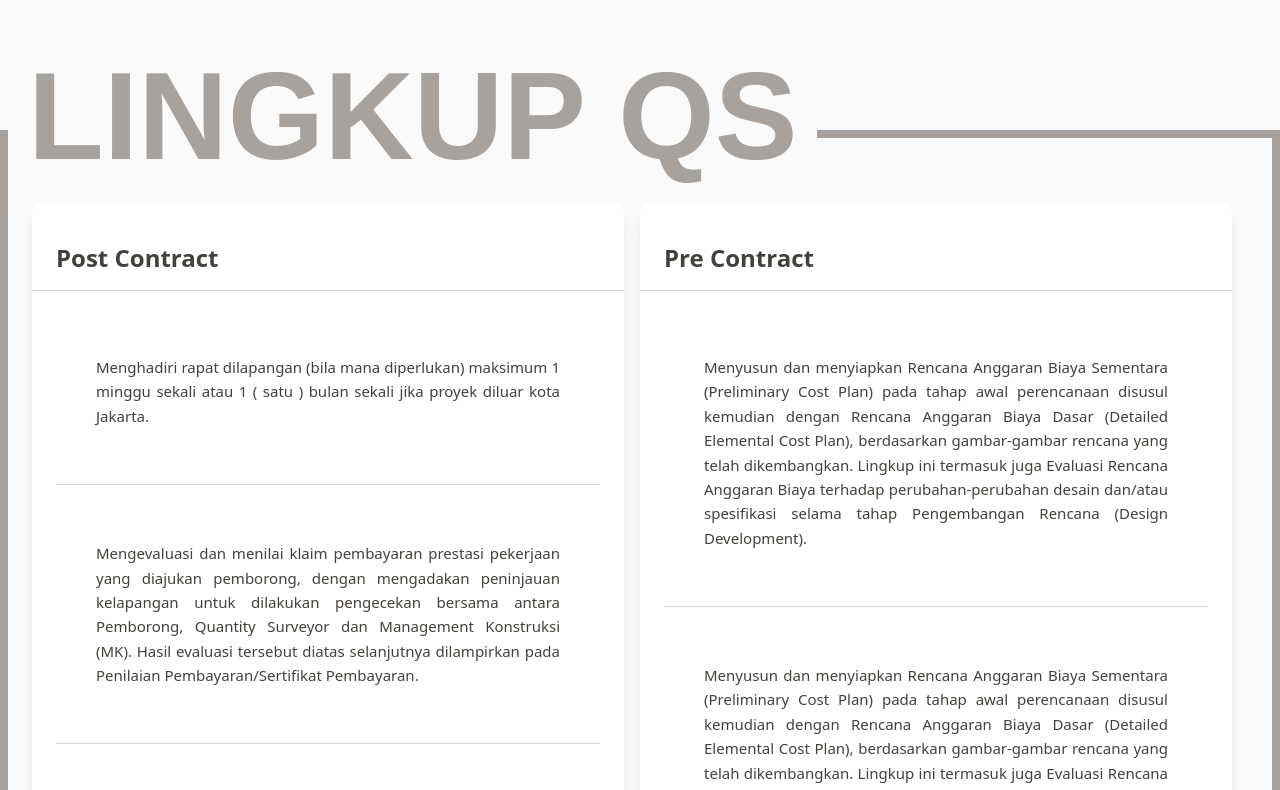
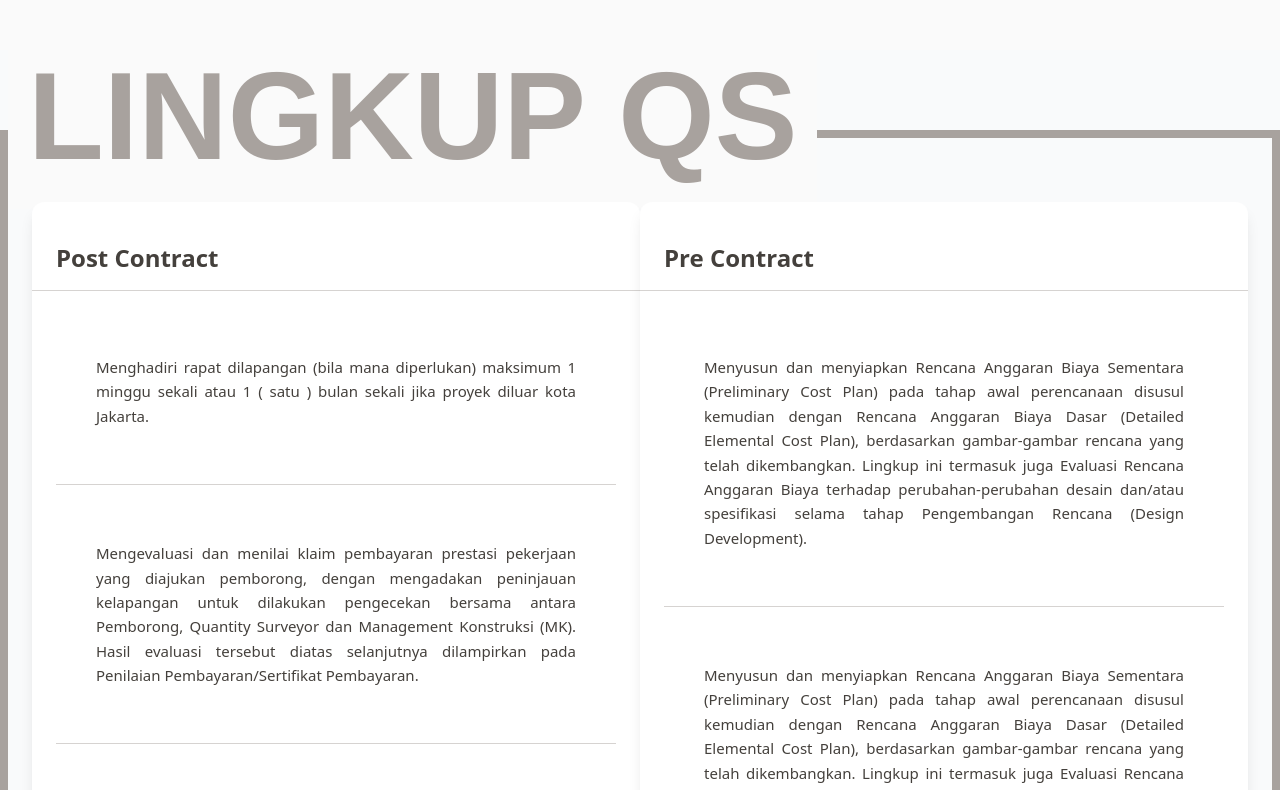
Before and after one commit to vandysadam/gep-company, a React (Vite) app: page /gep-company/about in a window 1280 px wide. Shown: the part 1780-2570 px from the top of the page. Built offline with nearby package versions, Linux system fonts and the light colour scheme.

Commit message:
betulin burger menu dan tampilan about us dibawah

```diff
--- a/src/assets/menu-header-section.tsx
+++ b/src/assets/menu-header-section.tsx
@@ -55,7 +55,7 @@ export default function MenuHeaderSection() {
       {/* Menu */}
       <ul
         className={cn(
-          "flex grid-col md:flex-row gap-1 md:gap-12 p-4 md:p-0 fixed md:sticky  top-20 right-0 bg-white md:bg-transparent rounded-lg md:rounded-none transition-all ",
+          "flex grid-col md:flex-row gap-1 md:gap-12 p-4 md:p-0 fixed md:sticky  top-18 right-0 bg-stone- bg-opacity-80 md:bg-transparent rounded-lg md:rounded-none transition-all ",
           isOpen ? "block" : "hidden md:flex"
         )}
       >
--- a/src/pages/about/about-screen.tsx
+++ b/src/pages/about/about-screen.tsx
@@ -74,7 +74,7 @@ export default function About() {
             </p>
           </div>
           <div className="relative border-4 col-span-2 px-5 mt-20 border-stone-400" data-aos="fade-left">
-              <h3 className="absolute font-bold text-5xl sm:text-6xl lg:text-7xl py-2 -mt-8 ml-32 px-5 sm:py-4 sm:-mt-12 sm:ml-[400px] sm:px-5 md:ml-[450px] lg:py-8 lg:-mt-20 lg:ml-[90px] lg:px-5 text-stone-400 bg-neutral-50"> TUJUAN </h3>
+              <h3 className="absolute font-bold text-5xl sm:text-6xl lg:text-7xl py-2 -mt-8 ml-27 px-5 sm:py-4 sm:-mt-12 sm:ml-[400px] sm:px-5 md:ml-[450px] lg:py-8 lg:-mt-20 lg:ml-[90px] lg:px-5 text-stone-400 bg-neutral-50"> TUJUAN </h3>
                 {services.map((service, index) => (
                   <Card key={index} className="group p-5 m-4 mt-10 text-center transition duration-300 transform hover:scale-105 hover:bg-zinc-500 hover:text-white shadow-lg rounded-xl flex flex-col items-center ">
                   <service.icon className="w-12 h-12 text-indigo-700  mb-3 transition duration-300 group-hover:text-white"/>
@@ -88,7 +88,7 @@ export default function About() {
         <div className="bg-neutral-50 h-20"></div>
 
 
-        <div className="relative border-8 border-stone-400 grid grid-cols-1 md:grid-cols-1 lg:grid-cols-4 gap-4 max-w-7xl mx-auto px-auto sm:px-4 lg:px-6 mt-20 pt-16 py-10" data-aos="fade-up">
+        <div className="relative border-8 border-stone-400 grid grid-cols-1 md:grid-cols-1 lg:grid-cols-4 max-w-7xl mx-auto px-auto sm:px-4 lg:px-6 mt-20 pt-16 py-10" data-aos="fade-up">
         <div className="absolute font-bold text-[40px] sm:text-[90px] lg:text-[124px] text-stone-400 font-arial px-5 -mt-10 sm:-mt-[100px] lg:-mt-[115px] bg-neutral-50" data-aos="fade-right">LINGKUP QS</div>
 
         <div className="block sm:hidden px-4">
```
